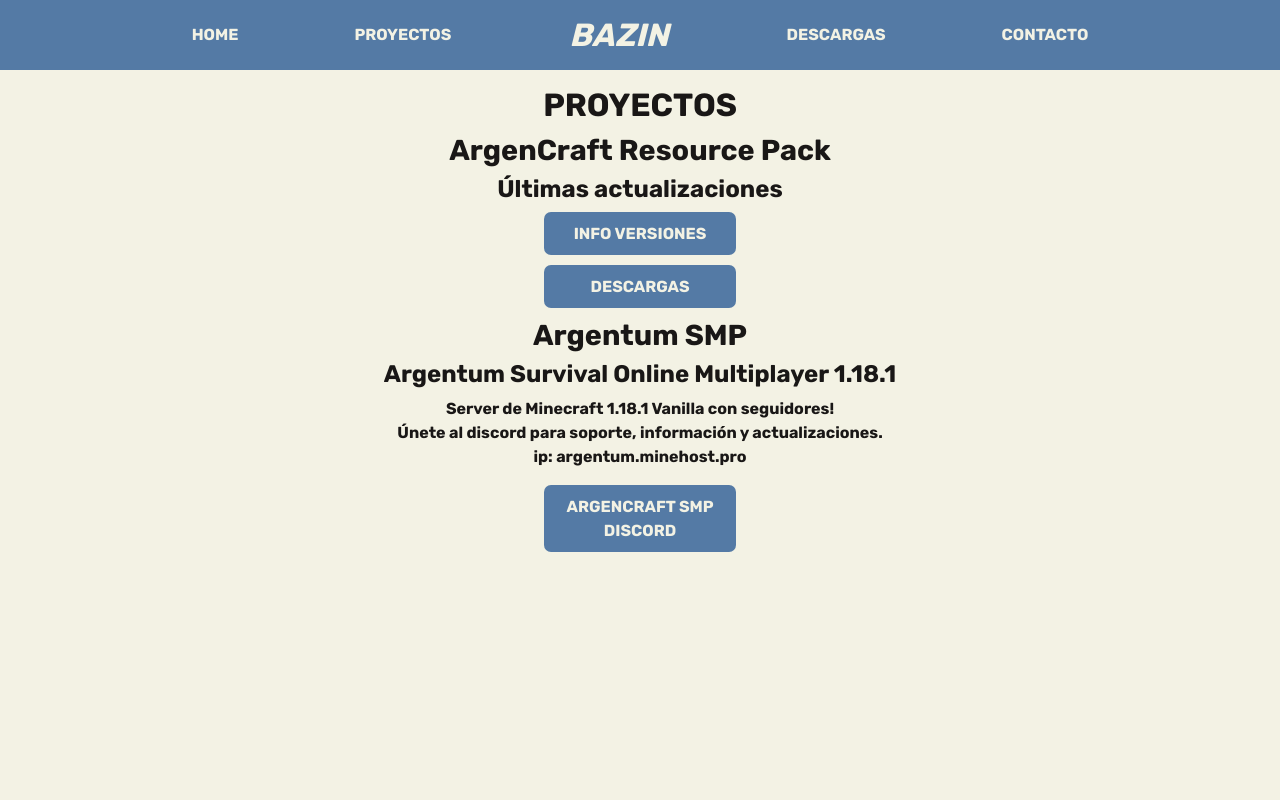
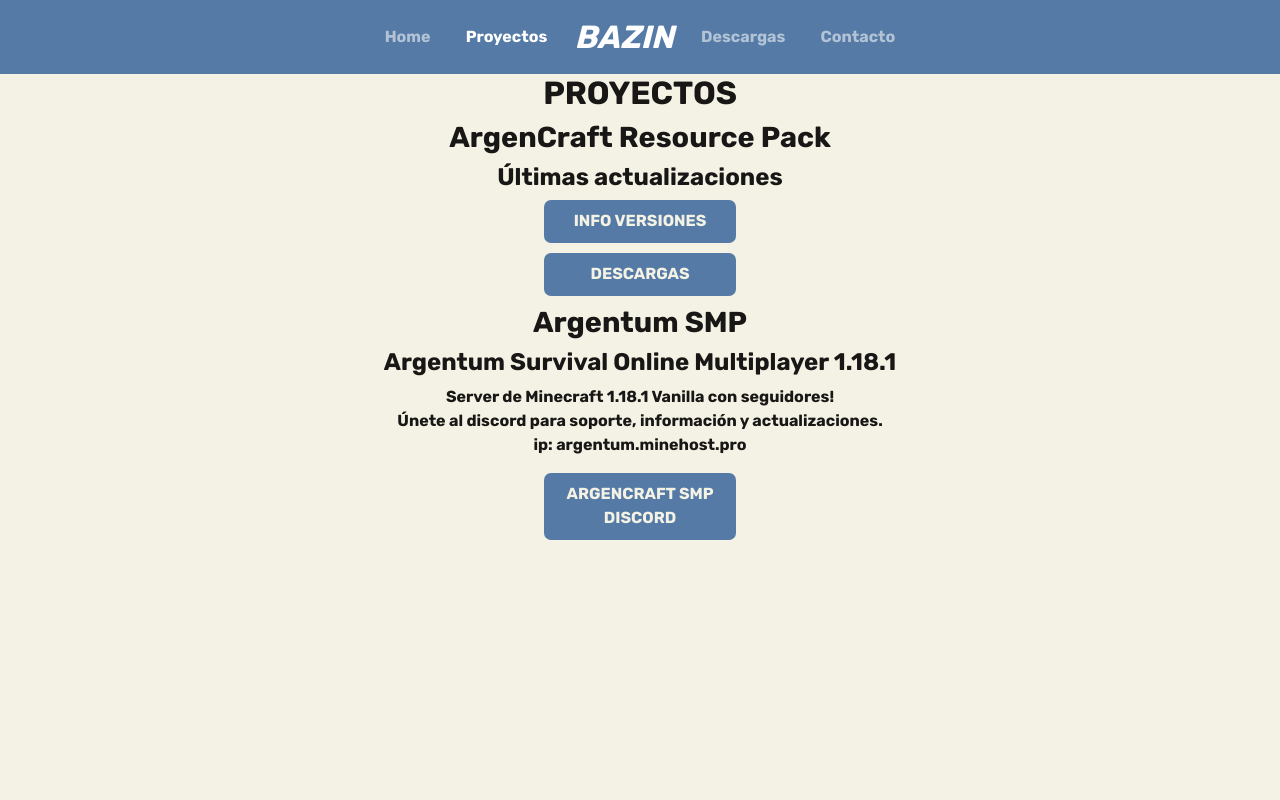
Before and after one commit to MaxHTL/4ta-entrega, a website: page src/pages/proyectos.html in a window 1280 px wide. Shown: the top 800 px of the page. Drawn offline with nearby package versions, Linux system fonts and the light colour scheme.

Commit message:
Header responsive v2

```diff
--- a/scss/components/_header.scss
+++ b/scss/components/_header.scss
@@ -11,46 +11,32 @@
         }
 }
 
-header{
-    width: 100vw;
-    margin-bottom: 1rem;
+.bg-dark-custom{
     background-color: $header-color;
-}
-
-.bg-nav{
-    height: 4.4rem;
 }
 
 .navbar-brand{
     font-style: italic;
     font-size: xx-large;
-    @extend %nav-text-style;
-    margin: 0 50px 0;
+    margin: 0 0.6rem 0;
 }
 
 .nav-link{
-    @extend %nav-text-style;
-    background-color: $header-color;
-}
-
-.nav-item{
-    margin: 0 50px 0;
+    margin: 0 0.6rem 0;
 }
 
 @media only screen and (max-width: 992px) {
-    .nav-item{
-        margin: 0;
+
+    .nav-link-brand{
+        display: none;
     }
 
-    %nav-text-style{
-        color: $header-text-color;
-        text-decoration: none;
-        font-weight: bold;
-        padding: 10px;
-        transition: all 500ms;
-        text-transform: uppercase;
-            &:hover{
-                color: $third-color;
-            }
+}
+
+@media only screen and (min-width: 992px) {
+
+    .brand-responsive{
+        display: none;
     }
+
 }
--- a/src/pages/proyectos.html
+++ b/src/pages/proyectos.html
@@ -30,37 +30,20 @@
 <body>
 
     <header class="sticky-top">
-        <nav class="navbar navbar-expand-lg bg-nav sticky-top">
-
-            <a class="navbar-brand d-lg-none" href="#">BAZIN</a>
-
+        <nav class="navbar navbar-expand-lg navbar-dark bg-dark-custom">
+            <div class="container-fluid">
+                <a class="brand-responsive navbar-brand" href="../../index.html">BAZIN</a>
               <button class="navbar-toggler" type="button" data-bs-toggle="collapse" data-bs-target="#navbarNavAltMarkup" aria-controls="navbarNavAltMarkup" aria-expanded="false" aria-label="Toggle navigation">
                 <span class="navbar-toggler-icon"></span>
               </button>
-
-            <div class="container-fluid ">
-
               <div class="collapse navbar-collapse justify-content-center" id="navbarNavAltMarkup">
-                    <ul class="navbar-nav">
-                        <li class="nav-item">
-                            <a class="nav-link" href="../../index.html">Home</a>
-                        </li>
-                        <li class="nav-item">
-                            <a class="nav-link" href="proyectos.html">Proyectos</a>
-                        </li>
-                    </ul>
-
-                    <a class="navbar-brand d-none d-lg-block" href="../../index.html">Bazin</a>
-
-                    <ul class="navbar-nav">
-                        <li class="nav-item">
+                <div class="navbar-nav align-items-center">
+                  <a class="nav-link" aria-current="page" href="../../index.html">Home</a>
+                  <a class="nav-link active" href="proyectos.html">Proyectos</a>
+                  <a class="nav-link-brand navbar-brand" href="../../index.html">BAZIN</a>
                   <a class="nav-link" href="descargas.html">Descargas</a>
-                        </li>
-                        <li class="nav-item">
                   <a class="nav-link" href="contacto.html">Contacto</a>
-                        </li>
-                    </ul>
-
+                </div>
               </div>
             </div>
           </nav>
```
Also changed, not shown: index.html (+8 -25 lines), src/pages/contacto.html (+9 -25 lines), src/pages/descargas.html (+9 -25 lines), src/pages/donaciones.html (+9 -25 lines), css/style.css, 1 other file. Lines whose indentation alone changed are shown as unchanged.
